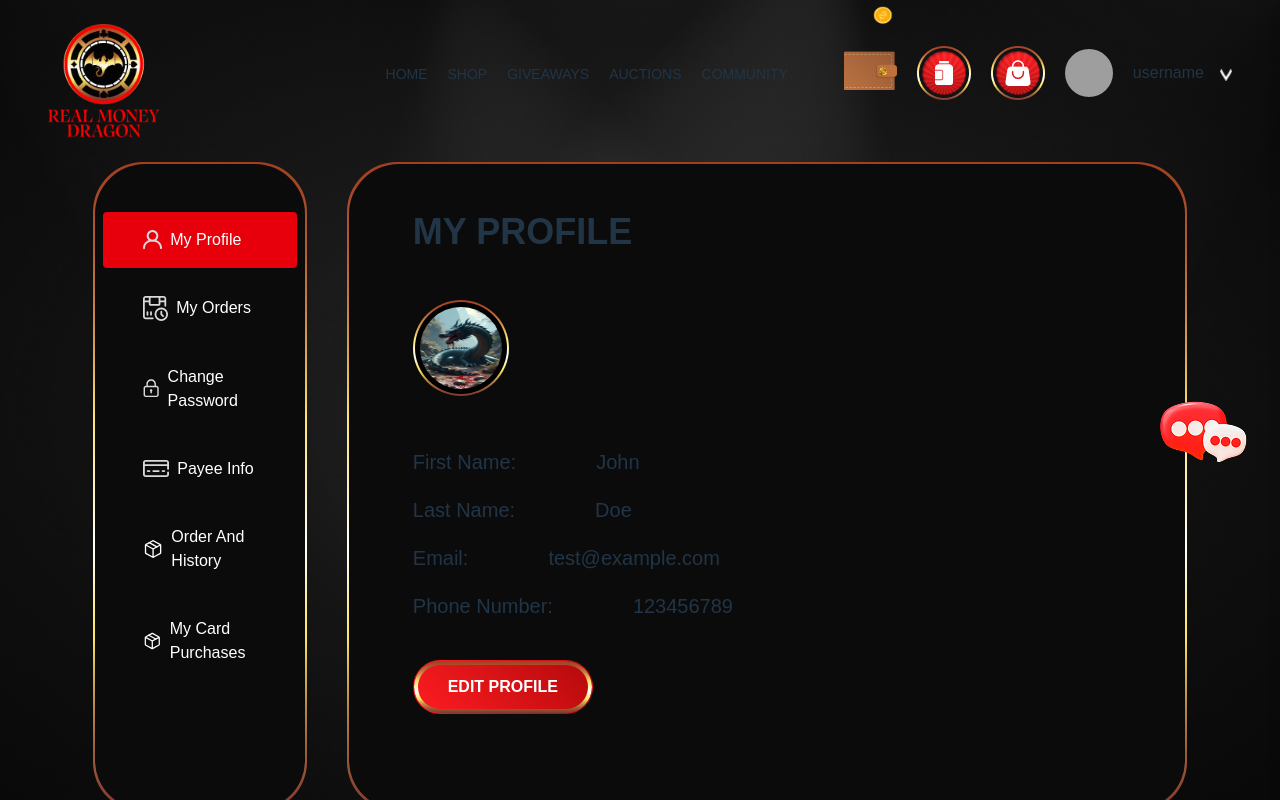
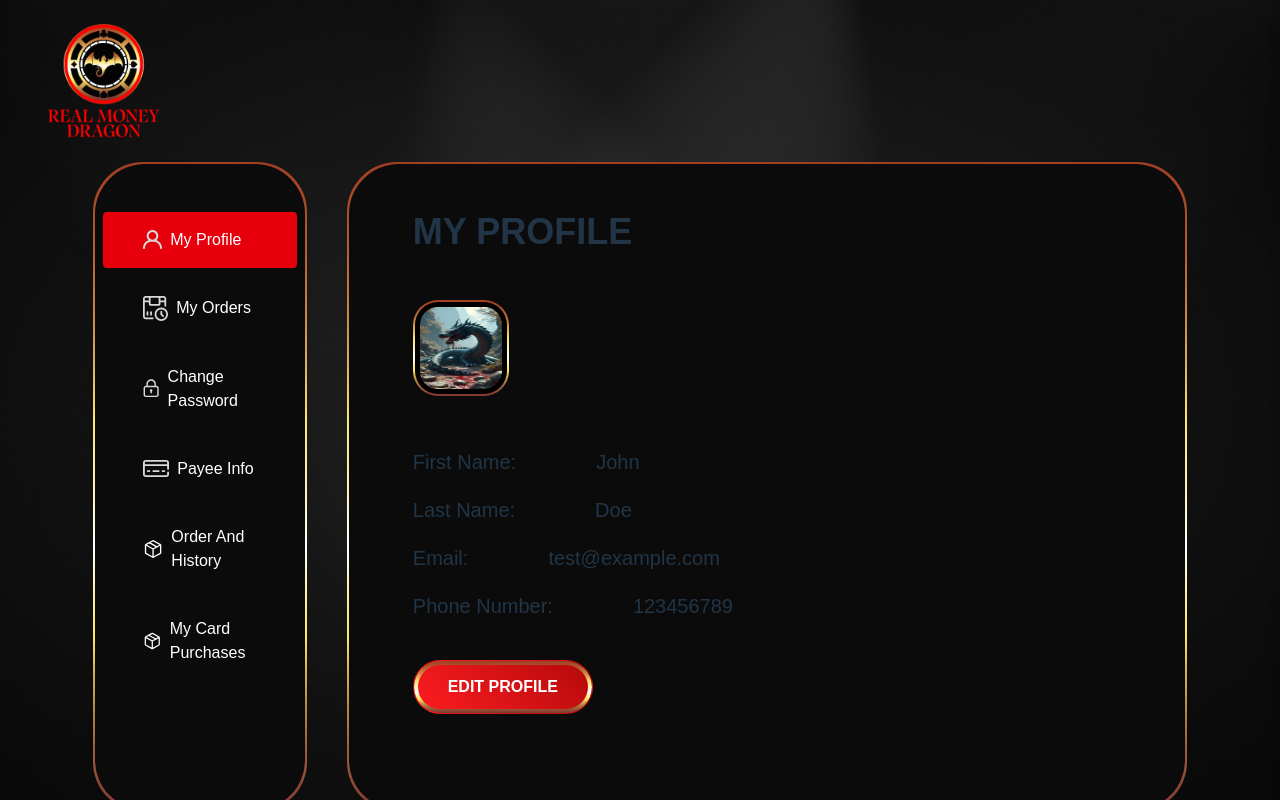
Before and after one commit to shahrukh-butt/real-money-new, a React (Vite) app: page /my-profile in a window 1280 px wide. Built offline with nearby package versions, Linux system fonts and the light colour scheme; grey boxes are pictures that could not be loaded.

Commit message:
add tip jar

```diff
--- a/src/components/Navbar.tsx
+++ b/src/components/Navbar.tsx
@@ -1,10 +1,17 @@
 import { useState } from "react";
-import { NavLink, useNavigate } from "react-router"
+import { NavLink, useNavigate } from "react-router";
 import SideSheet from "./sideSheet";
 
 export default function Navbar() {
     const [isOpen, setIsOpen] = useState(false);
+    const [showTipJar, setShowTipjar] = useState(false);
     const [isSheetOpen, setIsSheetOpen] = useState(false);
+
+
+    const [quantity, setQuantity] = useState(1);
+
+    const increment = () => setQuantity(prev => prev + 1);
+    const decrement = () => setQuantity(prev => (prev > 1 ? prev - 1 : 1));
 
 
     const options = [
@@ -19,6 +26,11 @@ export default function Navbar() {
             link: ""
         },
     ];
+
+
+    const user = localStorage.getItem('user')
+
+
     const navigate = useNavigate()
     return (
         <>
@@ -34,7 +46,8 @@ export default function Navbar() {
 
                 <div className="flex justify-between items-center gap-14">
 
-
+                    {user && (
+                        <>
                             <div className="hidden lg:block">
                                 <ul className="flex justify-between uppercase gap-4  xl:gap-5 cursor-pointer text-sm md:text-sm">
                                     <li>
@@ -124,8 +137,28 @@ export default function Navbar() {
 
 
 
-                            <img
-                                src="/images/tip-jar.png" alt="tip-jar" />
+                                    <div className="relative ">
+                                        <img src="/images/tip-jar.png" alt="tip-jar" onClick={() => setShowTipjar(!showTipJar)} />
+                                        <div className={`${showTipJar ? "flex" : "hidden"} absolute z-30 roundedBox  w-[240px] md:w-[300px] h-[240px] right-[-80px] top-18 flex-col justify-center items-center gap-3`}>
+
+                                            <p className="coin-heading">Tip</p>
+
+                                            <div className="flex items-center gap-6 md:gap-12 bg-[#1F1F1F] p-2 px-3 rounded-full">
+                                                <span onClick={decrement} className="w-11 h-11 flex items-center justify-center rounded-full cardBg text-white font-extrabold text-2xl cursor-pointer">
+                                                    -
+                                                </span>
+                                                <span className="min-w-[2rem] text-center text-white font-extrabold">{quantity}</span>
+                                                <span onClick={increment} className="w-11 h-11 flex items-center justify-center rounded-full cardBg text-white font-extrabold text-2xl">
+                                                    +
+                                                </span>
+                                            </div>
+                                            <span className="btnTheme  mt-3 w-[180px] md:w-[230px] text-center"> SEND TIP</span>
+
+                                        </div>
+                                    </div>
+
+
+
                                     <img
                                         onClick={() => navigate('/my-cart')}
                                         src="/images/cart.png" alt="cart" />
@@ -195,15 +228,19 @@ export default function Navbar() {
                                     </div>
 
                                 </ul>
+                            </div ></>
+                    )}
+
                 </div >
-                </div>
 
 
             </div >
-
+            {user && (
                 <div className="absolute top-[50%] right-2 md:right-8 z-40 cursor-pointer">
                     <img src="/images/chat-icon.png" alt="chat-icon" />
                 </div>
+            )
+            }
         </>
     )
 }
--- a/src/index.css
+++ b/src/index.css
@@ -192,7 +192,7 @@ button:focus-visible {
 
 .roundedBox {
   border: 2px solid transparent;
-  border-radius: 50px;
+  border-radius: 25px;
   background-origin: border-box;
   background-clip: padding-box, border-box;
   background-image:
--- a/src/pages/signup/index.tsx
+++ b/src/pages/signup/index.tsx
@@ -39,7 +39,7 @@ export default function Signup() {
                     title: "Thnak You!",
                     text: response?.data?.message || "Welcome aboard!",
                 });
-                navigate('/verify-otp' , {state : {email : formData.email}})
+                navigate('/verify-otp', { state: { email: formData.email } })
 
             } else {
                 Swal.fire({
```
Lines whose indentation alone changed are shown as unchanged.
